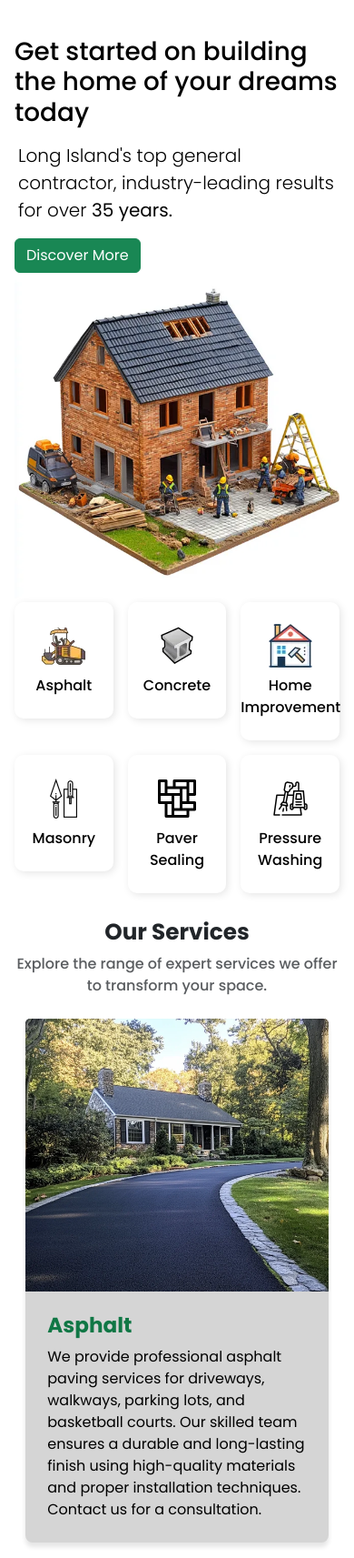
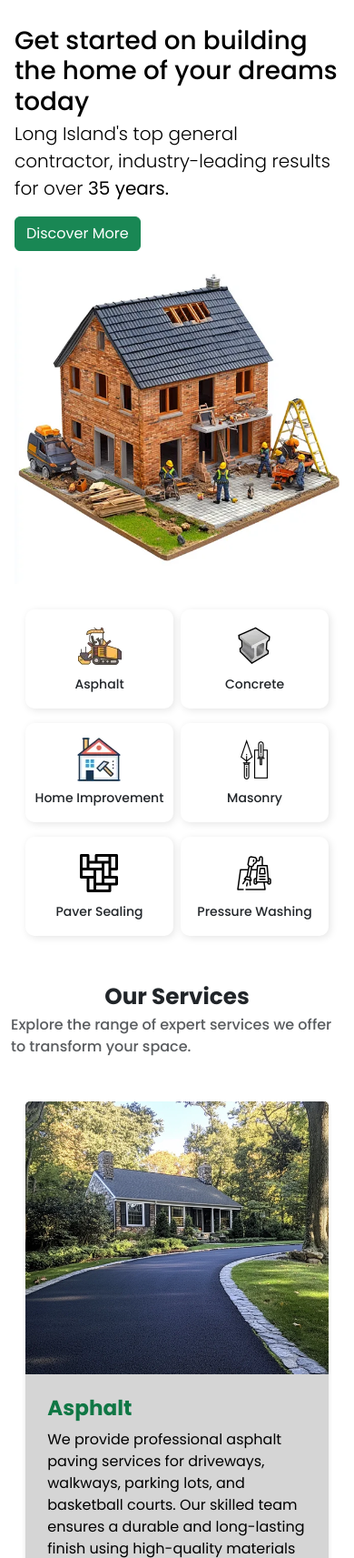
Before and after one commit to TonyRodriguez24/jpm-public, a Flask app: page / in a window 390 px wide. Shown: the part 57-1770 px from the top of the page at 91% size. Run offline with Flask 3, Linux system fonts and the light colour scheme; some web fonts are replaced.

Commit message:
made home page fully responsive, focused on styling

```diff
--- a/static/global.css
+++ b/static/global.css
@@ -45,6 +45,7 @@
 
 
 
+
 #services .card {
     border: 0px;
 }
--- a/templates/base.jinja
+++ b/templates/base.jinja
@@ -61,11 +61,8 @@
             rel="canonical"
             href="https://www.jpmandsons.com/{% if active_page != 'home' %}{{ active_page }}{% endif %}"
         />
-       <link rel="stylesheet" href="{{ url_for('static', filename='dist/css/styles.min.css') }}">
+       <link rel="stylesheet" href="{{ url_for('static', filename='dist/css/styles.min.css') }}?v=2">
 
-        <!-- custom css -->
-        {% block custom_css %}
-        {% endblock custom_css %}
     </head>
     <body>
         {% from "macros.jinja" import navbar %}
--- a/templates/home.jinja
+++ b/templates/home.jinja
@@ -21,13 +21,13 @@
     <div class="row align-items-center flex-grow-1">
         <!-- Left Column -->
         <div class="col-md-6">
-            <h1 class="d-block d-lg-none text-black my-3">
+            <h1 class="d-block d-lg-none text-black my-1">
                 Get started on building the home of your dreams today
             </h1>
             <h1 id="hero-heading" class="text-black header mb-4 d-none d-lg-block">
                 Get started on building the home of your dreams today
             </h1>
-            <p class="lead text-black px-1">
+            <p class="lead text-black">
                 Long Island's top general contractor, industry-leading
                 results for over <strong>35 years.</strong>
             </p>
@@ -39,7 +39,7 @@
             <img
                 src="/static/images-webp/home/home_header.webp"
                 alt="A beautiful home showcasing contractor expertise"
-                class="img-fluid"
+                class="img-fluid my-2 m-lg-0 "
                 width="572"
                 height="572"
                 style="
@@ -52,87 +52,30 @@
     </div>
 
     <!-- Bottom Links for Services -->
-    <div class="my-1">
-    <div class="row justify-content-center services-links">
+   <div class="container mt-lg-3 my-3 my-lg-0 py-1">
+    <div class="row d-flex justify-content-center">
         <div class="col-12 text-center">
-            <div class="row row-cols-3 row-cols-md-3 row-cols-lg-6 g-3">
-                <!-- Service Links -->
-                <div class="col">
-                    <a href="/asphalt" class="service-link text-black text-center d-block py-4">
-                        <div class="icon-container">
+            <div class="row row-cols-2 row-cols-md-3 row-cols-lg-6 g-2 g-lg-4 ">
+                <!-- Dynamic Service Links -->
+                {% for key, service in services.items() %}
+                <div class="col my-2">
+                    <a href="/{{ key }}" class="d-flex flex-column justify-content-center align-items-center service-link text-decoration-none text-dark text-center">
+                        <div class="icon-container p-lg-3 py-3 p-0">
                             <img
-                                src="/static/images-webp/icons/asphalt.webp"
-                                alt="Asphalt Icon"
-                                class="service-icon img-fluid"
+                                src="{{ url_for('static', filename='images-webp/icons/' ~ service['name'].replace(' ', '_') ~ '.webp') }}"
+                                alt="{{ service['name'].replace('_', ' ').title() }} Icon"
+                                class="service-icon"
                             />
+                            <small class="d-block mt-2">{{ service['name'].replace('_', ' ').title() }}</small>
                         </div>
-                        <span class="d-block mt-2">Asphalt</span>
                     </a>
                 </div>
-                <div class="col">
-                    <a href="/concrete" class="service-link text-black text-center d-block py-4">
-                        <div class="icon-container">
-                            <img
-                                src="/static/images-webp/icons/concrete.webp"
-                                alt="Concrete Icon"
-                                class="service-icon img-fluid"
-                            />
-                        </div>
-                        <span class="d-block mt-2">Concrete</span>
-                    </a>
-                </div>
-                <div class="col">
-                    <a href="/home-improvement" class="service-link text-black text-center d-block py-4">
-                        <div class="icon-container">
-                            <img
-                                src="/static/images-webp/icons/home_improvement.webp"
-                                alt="Home Improvement Icon"
-                                class="service-icon img-fluid"
-                            />
-                        </div>
-                        <span class="d-block mt-2">Home Improvement</span>
-                    </a>
-                </div>
-                <div class="col">
-                    <a href="/masonry" class="service-link text-black text-center d-block py-4">
-                        <div class="icon-container">
-                            <img
-                                src="/static/images-webp/icons/masonry.webp"
-                                alt="Masonry Icon"
-                                class="service-icon img-fluid"
-                            />
-                        </div>
-                        <span class="d-block mt-2">Masonry</span>
-                    </a>
-                </div>
-                <div class="col">
-                    <a href="/paver-sealing" class="service-link text-black text-center d-block py-4">
-                        <div class="icon-container">
-                            <img
-                                src="/static/images-webp/icons/paver_sealing.webp"
-                                alt="Paver Sealing Icon"
-                                class="service-icon img-fluid"
-                            />
-                        </div>
-                        <span class="d-block mt-2">Paver Sealing</span>
-                    </a>
-                </div>
-                <div class="col">
-                    <a href="/pressure-washing" class="service-link text-black text-center d-block py-4">
-                        <div class="icon-container">
-                            <img
-                                src="/static/images-webp/icons/pressure_washing.webp"
-                                alt="Pressure Washing Icon"
-                                class="service-icon img-fluid"
-                            />
-                        </div>
-                        <span class="d-block mt-2">Pressure Washing</span>
-                    </a>
-                </div>
+                {% endfor %}
             </div>
         </div>
     </div>
 </div>
+
 
 </section>
 
@@ -140,11 +83,11 @@
  <section id="services" class="py-2 py-lg-5">
     <div class="container">
         <!-- Section Heading -->
-        <header class="text-center mb-4">
-            <h2 class="fw-bold">Our Services</h2>
-            <p class="text-muted">
+        <header class="text-center mb-5 mb-lg-4 d-flex flex-column justify-content-center align-items-center">
+            <h2 class="fw-bold mb-1 ">Our Services</h2>
+            <span class="text-muted text-start">
                 Explore the range of expert services we offer to transform your space.
-            </p>
+            </span>
         </header>
 
         <!-- Services Grid -->
@@ -272,7 +215,7 @@
                 alt="Elegant kitchen floors with granite finishes"
                 class="img-fluid rounded shadow-sm"
             />
-            <figcaption class="text-center mt-2">Granite Kitchen Floors</figcaption>
+            <figcaption class="text-center mt-2">Kitchen Floors</figcaption>
         </figure>
         <figure class="col-md-4 gallery-item">
             <img
@@ -418,7 +361,7 @@
 
 
 
-   <section class="py-5 my-5">
+   <section class="py-5 my-lg-5">
     <!-- Flash Messages -->
    {% from "macros.jinja" import render_flashes %}
     {{ render_flashes() }}
@@ -477,7 +420,7 @@
                     class="btn btn-success btn-md px-4"
                     aria-label="Schedule your free quote today"
                 >
-                    Schedule your free quote today
+                    Send Request
                 </button>
             </div>
         </form>
--- a/templates/macros.jinja
+++ b/templates/macros.jinja
@@ -22,7 +22,7 @@
 
             <!-- Navbar Links -->
             <div class="collapse navbar-collapse" id="navbarSupportedContent">
-                <ul class="navbar-nav w-100 d-flex justify-content-end justify-content-lg-center">
+                <ul class="navbar-nav w-100 d-flex justify-content-lg-center flex-wrap">
                     <!-- Home Link -->
                     <li class="nav-item">
                         <a
@@ -84,18 +84,8 @@
                         </a>
                     </li>
 
-                    <!-- Contact Link -->
-                    <li class="nav-item">
-                        <a
-                            class="btn bg-primary text-white contact-btn mx-3 {% if active_page == 'contact_us' %}active{% endif %}"
-                            href="{{ url_for('contact_us') }}"
-                        >
-                            Contact
-                        </a>
-                    </li>
-
                     <!-- Admin Links -->
-                    {% if 'is_admin' in session%}
+                    {% if 'is_admin' in session %}
                         <!-- Admin Dropdown -->
                         <li class="nav-item dropdown">
                             <a
@@ -128,7 +118,7 @@
                         </li>
                     {% else %}
                         <!-- Admin Login for Non-Logged-In Users -->
-                        <li class="nav-item ms-auto">
+                        <li class="nav-item">
                             <a
                                 class="nav-link text-muted small"
                                 href="{{ url_for('admin') }}"
@@ -137,12 +127,23 @@
                             </a>
                         </li>
                     {% endif %}
+
+                    <!-- Contact Link (Far Right) -->
+                    <li class="nav-item ms-lg-auto ms-0">
+                        <a
+                            class="btn bg-primary text-white contact-btn mx-lg-3 {% if active_page == 'contact_us' %}active{% endif %}"
+                            href="{{ url_for('contact_us') }}"
+                        >
+                            Contact Us Today
+                        </a>
+                    </li>
                 </ul>
             </div>
         </div>
     </nav>
 </div>
 {% endmacro %}
+
 
 
 
@@ -173,8 +174,74 @@
 
 
 {% macro footer() %}
-    <footer class="py-4 bg-light">
-        <div class="container">
+<footer class="py-4 bg-light">
+    <div class="container">
+        <!-- Mobile Layout -->
+        <div class="d-block d-lg-none">
+            <!-- Connect With Us Header -->
+            <div class="text-center mb-3">
+                <h3 class="text-uppercase fw-bold">Connect With Us</h3>
+            </div>
+
+            <!-- Contact Information -->
+            <div class="mb-4 text-center">
+                <ul id="connect" class="list-unstyled">
+                    <li class="mb-2">
+                        <a href="tel:516-735-0685" class="text-black text-decoration-none">
+                            <ion-icon name="call"></ion-icon>
+                            <span>Phone: 516-735-0685</span>
+                        </a>
+                    </li>
+                    <li class="mb-2">
+                        <a href="mailto:JPMandSons123@Gmail.com" class="text-black text-decoration-none">
+                            <ion-icon name="mail"></ion-icon>
+                            <span>Email: JPMandSons123@Gmail.com</span>
+                        </a>
+                    </li>
+                    <li class="text-black">
+                        <ion-icon name="navigate-circle"></ion-icon>
+                        <span>150 Spring Lane, Levittown, NY</span>
+                    </li>
+                </ul>
+            </div>
+
+            <!-- Social Media Links -->
+            <div class="my-5 text-center">
+                <div class="d-flex justify-content-center align-items-center gap-3">
+                    <a href="https://www.facebook.com/JPMSonsCorp/" target="_blank" rel="noopener noreferrer" aria-label="Visit JPM and Sons on Facebook">
+                        <ion-icon class="footer-social" name="logo-facebook"></ion-icon>
+                    </a>
+                    <a href="https://www.tiktok.com/@jpmandsons" target="_blank" rel="noopener noreferrer" aria-label="Visit JPM and Sons on TikTok">
+                        <ion-icon class="footer-social" name="logo-tiktok"></ion-icon>
+                    </a>
+                    <a href="https://www.instagram.com/jpmandsonscorp/" target="_blank" rel="noopener noreferrer" aria-label="Visit JPM and Sons on Instagram">
+                        <ion-icon class="footer-social" name="logo-instagram"></ion-icon>
+                    </a>
+                </div>
+            </div>
+
+            <!-- Quick Links -->
+            <div class="text-center">
+                <h3 class="text-uppercase fw-bold mb-2">Quick Links</h3>
+                <ul id="links" class="list-unstyled mt-3 d-flex flex-row justify-content-center gap-3">
+                    <li>
+                        <a href="{{ url_for('home') }}" class="text-black text-decoration-none">Home</a>
+                    </li>
+                    <li>
+                        <a href="{{ url_for('gallery') }}" class="text-black text-decoration-none">Gallery</a>
+                    </li>
+                    <li>
+                        <a href="{{ url_for('about_us') }}" class="text-black text-decoration-none">About Us</a>
+                    </li>
+                    <li>
+                        <a href="{{ url_for('contact_us') }}" class="text-black text-decoration-none">Contact Us</a>
+                    </li>
+                </ul>
+            </div>
+        </div>
+
+        <!-- Desktop Layout -->
+        <div class="d-none d-lg-block">
             <!-- Header Row -->
             <div class="row text-center mb-3 mb-lg-0">
                 <div class="col-lg-3">
@@ -192,28 +259,18 @@
             </div>
 
             <!-- Content Row -->
-            <div
-                class="row text-center d-flex justify-content-center align-items-center"
-            >
+            <div class="row text-center d-flex justify-content-center align-items-center">
                 <!-- Connect Section -->
-                <div
-                    class="col-lg-3 d-flex flex-column text-start justify-content-center align-items-center"
-                >
+                <div class="col-lg-3 d-flex flex-column text-start justify-content-center align-items-center">
                     <ul id="connect" class="list-unstyled">
                         <li>
-                            <a
-                                href="tel:516-735-0685"
-                                class="text-black text-decoration-none"
-                            >
+                            <a href="tel:516-735-0685" class="text-black text-decoration-none">
                                 <ion-icon name="call"></ion-icon>
                                 <span>Phone: 516-735-0685</span>
                             </a>
                         </li>
                         <li>
-                            <a
-                                href="mailto:JPMandSons123@Gmail.com"
-                                class="text-black text-decoration-none"
-                            >
+                            <a href="mailto:JPMandSons123@Gmail.com" class="text-black text-decoration-none">
                                 <ion-icon name="mail"></ion-icon>
                                 <span>Email: JPMandSons123@Gmail.com</span>
                             </a>
@@ -227,41 +284,15 @@
 
                 <!-- Social Links Section -->
                 <div class="col-lg-3">
-                    <div
-                        class="d-flex justify-content-center align-items-center text-center"
-                    >
-                        <a
-                            href="https://www.facebook.com/JPMSonsCorp/"
-                            target="_blank"
-                            rel="noopener noreferrer"
-                            aria-label="Visit JPM and Sons on Facebook"
-                        >
-                            <ion-icon
-                                class="footer-social"
-                                name="logo-facebook"
-                            ></ion-icon>
+                    <div class="d-flex justify-content-center align-items-center text-center gap-3">
+                        <a href="https://www.facebook.com/JPMSonsCorp/" target="_blank" rel="noopener noreferrer" aria-label="Visit JPM and Sons on Facebook">
+                            <ion-icon class="footer-social" name="logo-facebook"></ion-icon>
                         </a>
-                        <a
-                            href="https://www.tiktok.com/@jpmandsons"
-                            target="_blank"
-                            rel="noopener noreferrer"
-                            aria-label="Visit JPM and Sons on TikTok"
-                        >
-                            <ion-icon
-                                class="footer-social"
-                                name="logo-tiktok"
-                            ></ion-icon>
+                        <a href="https://www.tiktok.com/@jpmandsons" target="_blank" rel="noopener noreferrer" aria-label="Visit JPM and Sons on TikTok">
+                            <ion-icon class="footer-social" name="logo-tiktok"></ion-icon>
                         </a>
-                        <a
-                            href="https://www.instagram.com/jpmandsonscorp/"
-                            target="_blank"
-                            rel="noopener noreferrer"
-                            aria-label="Visit JPM and Sons on Instagram"
-                        >
-                            <ion-icon
-                                class="footer-social"
-                                name="logo-instagram"
-                            ></ion-icon>
+                        <a href="https://www.instagram.com/jpmandsonscorp/" target="_blank" rel="noopener noreferrer" aria-label="Visit JPM and Sons on Instagram">
+                            <ion-icon class="footer-social" name="logo-instagram"></ion-icon>
                         </a>
                     </div>
                 </div>
@@ -269,46 +300,21 @@
                 <!-- Quick Links Section -->
                 <div class="col-lg-3 d-flex flex-column align-items-center">
                     <ul id="links" class="list-unstyled">
-                        <li class="">
-                            <a
-                                href="{{ url_for('home') }}"
-                                class="text-black text-decoration-none"
-                                >Home</a
-                            >
-                        </li>
-                        <li class="">
-                            <a
-                                href="{{ url_for('gallery') }}"
-                                class="text-black text-decoration-none"
-                                >Gallery</a
-                            >
-                        </li>
-                        <li class="">
-                            <a
-                                href="{{ url_for('about_us') }}"
-                                class="text-black text-decoration-none"
-                                >About Us</a
-                            >
-                        </li>
-                        <li class="">
-                            <a
-                                href="{{ url_for('contact_us') }}"
-                                class="text-black text-decoration-none"
-                                >Contact Us</a
-                            >
-                        </li>
+                        <li><a href="{{ url_for('home') }}" class="text-black text-decoration-none">Home</a></li>
+                        <li><a href="{{ url_for('gallery') }}" class="text-black text-decoration-none">Gallery</a></li>
+                        <li><a href="{{ url_for('about_us') }}" class="text-black text-decoration-none">About Us</a></li>
+                        <li><a href="{{ url_for('contact_us') }}" class="text-black text-decoration-none">Contact Us</a></li>
                     </ul>
                 </div>
 
                 <!-- Ready to Build Section -->
                 <div class="col-lg-3 d-flex flex-column align-items-center">
                     <p>
-                        Let’s bring your ideas to life! Contact us for a free
-                        consultation today and discover how JPM and Sons can
-                        help.
+                        Let’s bring your ideas to life! Contact us for a free consultation today and discover how JPM and Sons can help.
                     </p>
                 </div>
             </div>
         </div>
-    </footer>
+    </div>
+</footer>
 {% endmacro %}
```
Also changed, not shown: static/home.css (+2 -15 lines).
